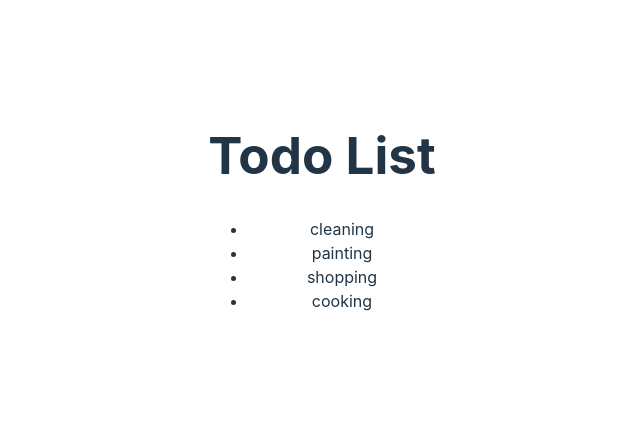
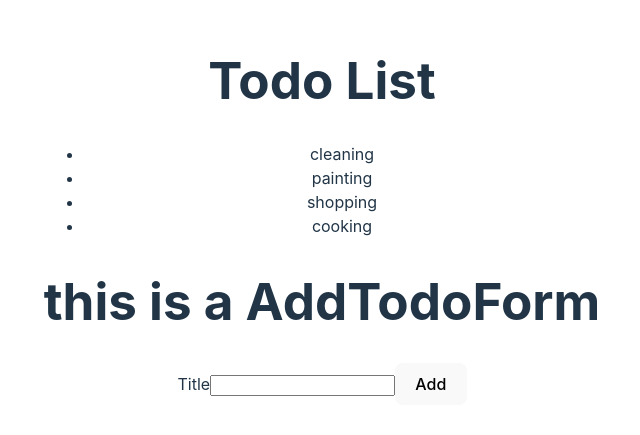
Before and after one commit to chukwuernest/react-todo, a React (Vite) app: page / in a window 1280 px wide. Shown: the part 189-624 px from the top of the page, without its empty margins (318-958 px from the left). Built offline with nearby package versions, Linux system fonts and the light colour scheme.

Commit message:
Adding jsx file

```diff
--- /dev/null
+++ b/AddTodoForm.jsx
@@ -0,0 +1,18 @@
+import React from 'react'
+
+function AddTodoForm() {
+  return (
+    <div>
+      <h1>this is a AddTodoForm</h1>
+      <form action='form'>
+        <label htmlFor='' id='todoTitle'>
+          Title
+        </label>
+        <input type='text' id='todoTitle' />
+        <button>Add</button>
+      </form>
+    </div>
+  )
+}
+
+export default AddTodoForm
--- a/src/App.jsx
+++ b/src/App.jsx
@@ -2,25 +2,8 @@
 import reactLogo from './assets/react.svg'
 import viteLogo from '/vite.svg'
 import './App.css'
-
-const todoList = [
-  {
-    id: 1,
-    title: 'cleaning',
-  },
-  {
-    id: 2,
-    title: 'painting',
-  },
-  {
-    id: 3,
-    title: 'shopping',
-  },
-  {
-    id: 4,
-    title: ' cooking',
-  },
-]
+import TodoList from './TodoList'
+import AddTodoForm from '../AddTodoForm'
 
 function App() {
   const [count, setCount] = useState(0)
@@ -28,11 +11,8 @@
   return (
     <>
       <h1>Todo List</h1>
-      <ul>
-        {todoList.map((item) => {
-          return <li key={item.id}>{item.title}</li>
-        })}
-      </ul>
+      <TodoList />
+      <AddTodoForm />
     </>
   )
 }
--- /dev/null
+++ b/src/TodoList.jsx
@@ -0,0 +1,34 @@
+import React from 'react'
+
+const todoList = [
+  {
+    id: 1,
+    title: 'cleaning',
+  },
+  {
+    id: 2,
+    title: 'painting',
+  },
+  {
+    id: 3,
+    title: 'shopping',
+  },
+  {
+    id: 4,
+    title: ' cooking',
+  },
+]
+
+function TodoList() {
+  return (
+    <div>
+      <ul>
+        {todoList.map((item) => {
+          return <li key={item.id}>{item.title}</li>
+        })}
+      </ul>
+    </div>
+  )
+}
+
+export default TodoList
```
